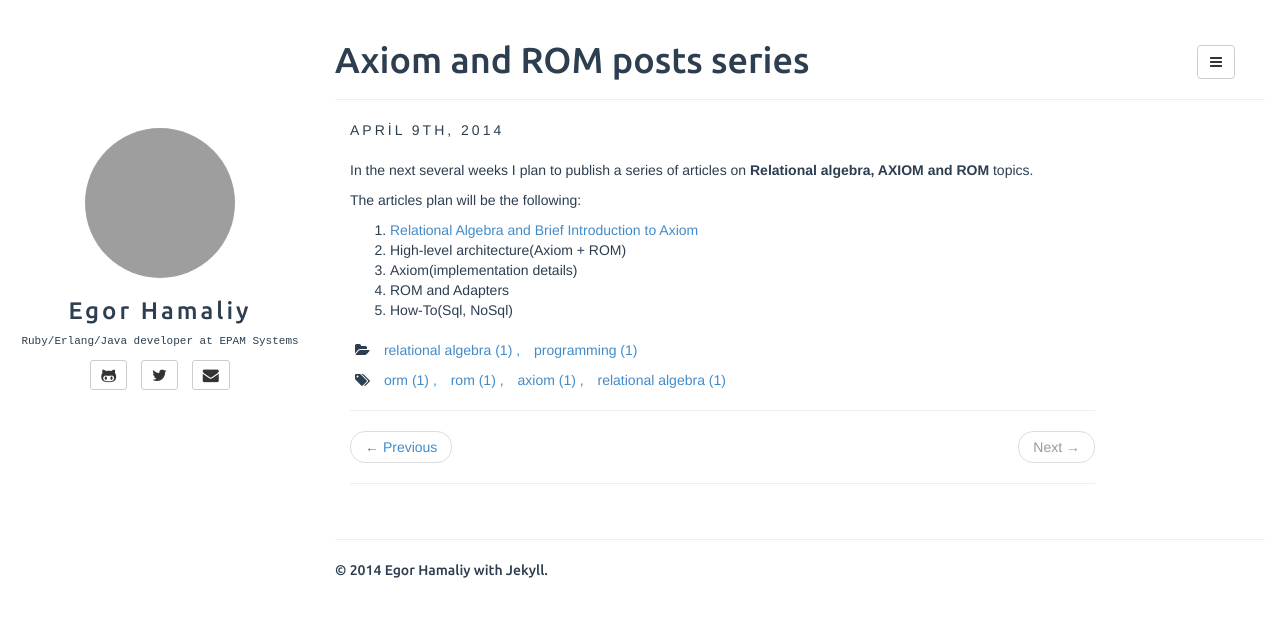
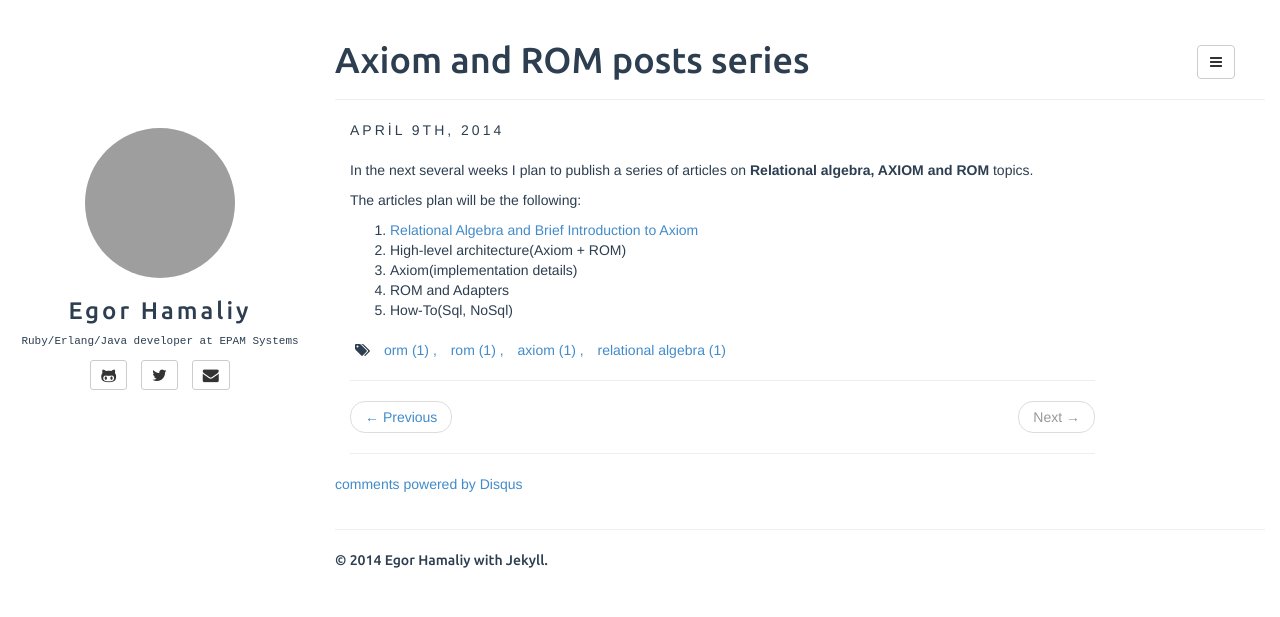
Before and after one commit to egorhm/egorhm.github.io, a Jekyll site: the page built from _posts/2014-04-09-relational-algebra-post.md, in a window 1280 px wide. Shown: the top 617 px of the page. Built offline with Jekyll 4.4.1, drawn with Linux system fonts in a browser that asks for light colours; comment, search, counter and statistics services are not loaded; grey boxes are pictures that could not be loaded.

Commit message:
Adding disqus commenting

```diff
--- a/_config.yml
+++ b/_config.yml
@@ -4,6 +4,7 @@
 paginate_path: "page:num"
 exclude: ["README.md"] # files to exclude
 pygments: true
+encoding: utf-8
 
 title: Egor Hamaliy
 description: Stylish Jekyll Theme
--- a/_includes/post.html
+++ b/_includes/post.html
@@ -18,27 +18,6 @@
 	  <div class="article_body">
 	  {{ content }}
 	  </div>
-
-		{% unless page.categories == empty %}
-		<ul class="tag_box list-unstyled list-inline">
-		  <li><i class="fa fa-folder-open"></i></li>
-		  {% assign categories_list = page.categories %}
-		  {% if categories_list.first[0] == null %}
-			{% for category in categories_list %}
-				<li><a href="{{ site.BASE_PATH }}/{{ site.categories_path }}#{{ category }}-ref">
-					{{ category | join: "/" }} <span>({{ site.categories[category].size }})</span>
-					{% unless forloop.last %},{% endunless %}
-				</a></li>
-			{% endfor %}
-		  {% else %}
-			{% for category in categories_list %}
-				<li><a href="{{ site.BASE_PATH }}/{{ site.categories_path }}#{{ category[0] }}-ref">
-					{{ category[0] | join: "/" }} <span>/{{ category[1].size }})</span>
-				</a></li>
-			{% endfor %}
-		  {% endif %}
-		</ul>
-		{% endunless %}
 
 		{% unless page.tags == empty %}
 		<ul class="list-inline">
@@ -91,3 +70,29 @@
 	</div>
 </article>
 <div class="clearfix"></div>
+    <div id="disqus_thread"></div>
+    <script type="text/javascript">
+        /* * * CONFIGURATION VARIABLES: EDIT BEFORE PASTING INTO YOUR WEBPAGE * * */
+        var disqus_shortname = 'egorhm'; // required: replace example with your forum shortname
+
+        /* * * DON'T EDIT BELOW THIS LINE * * */
+        (function() {
+            var dsq = document.createElement('script'); dsq.type = 'text/javascript'; dsq.async = true;
+            dsq.src = '//' + disqus_shortname + '.disqus.com/embed.js';
+            (document.getElementsByTagName('head')[0] || document.getElementsByTagName('body')[0]).appendChild(dsq);
+        })();
+    </script>
+    <noscript>Please enable JavaScript to view the <a href="http://disqus.com/?ref_noscript">comments powered by Disqus.</a></noscript>
+    <a href="http://disqus.com" class="dsq-brlink">comments powered by <span class="logo-disqus">Disqus</span></a>
+    <script type="text/javascript">
+    /* * * CONFIGURATION VARIABLES: EDIT BEFORE PASTING INTO YOUR WEBPAGE * * */
+    var disqus_shortname = 'egorhm'; // required: replace example with your forum shortname
+
+    /* * * DON'T EDIT BELOW THIS LINE * * */
+    (function () {
+        var s = document.createElement('script'); s.async = true;
+        s.type = 'text/javascript';
+        s.src = '//' + disqus_shortname + '.disqus.com/count.js';
+        (document.getElementsByTagName('HEAD')[0] || document.getElementsByTagName('BODY')[0]).appendChild(s);
+    }());
+    </script>
```
